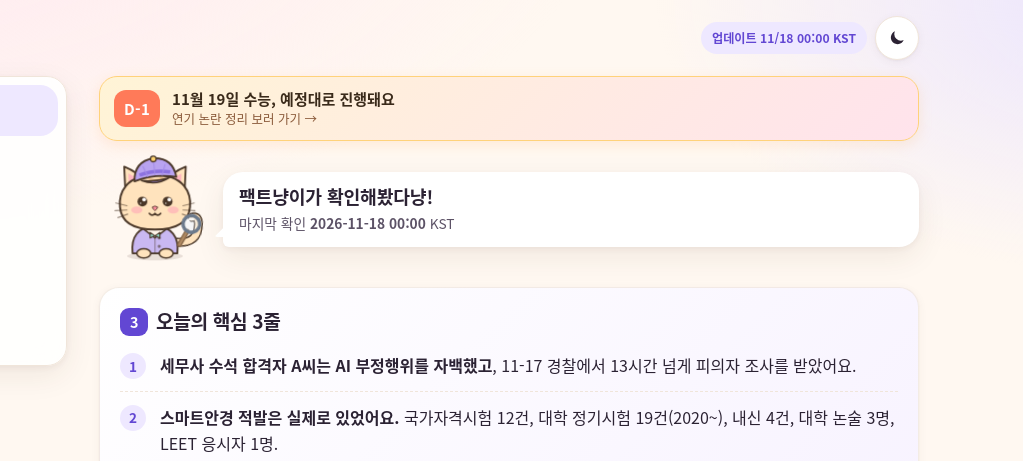
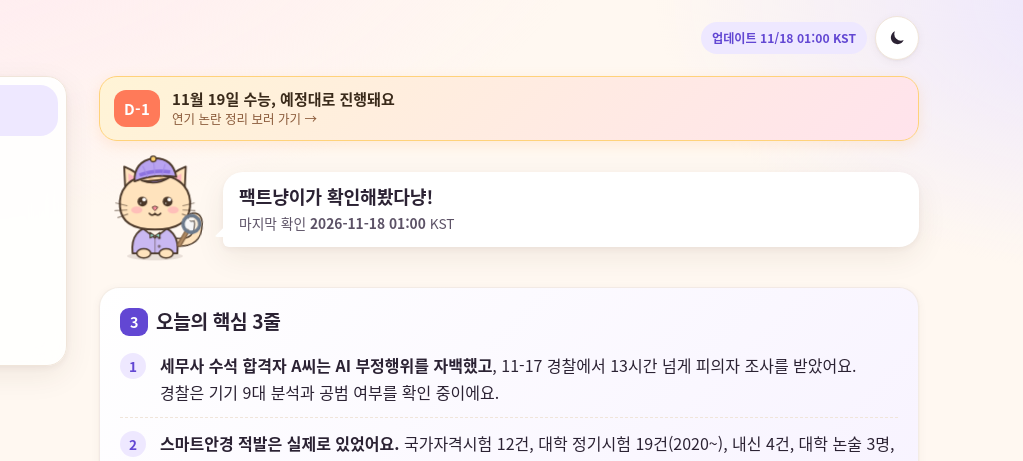
Before and after one commit to kimcanal/factnyang, a plain HTML site: page index.html in a window 1280 px wide. Shown: the top 461 px of the page, 257-1280 px from the left. Drawn offline with Linux system fonts and the light colour scheme.

Commit message:
업데이트 2026-11-18 01:00 KST: A씨 계산기 허브·좌석 정보, 리트 '최초 만점' 정정·본인 인터뷰, 자격시험 예산 182억 추진, 수능 응시제한 법안 발의

```diff
--- a/data.js
+++ b/data.js
@@ -1,6 +1,6 @@
 // 마지막 확인일: 2026-11-18 (KST). 모든 수치는 출처 링크의 공식 자료·보도 기준.
 window.FC_UPDATED = "2026-11-18";
-window.FC_UPDATED_TIME = "2026-11-18 00:00";
+window.FC_UPDATED_TIME = "2026-11-18 01:00";
 window.FC_CASES = [
 {
  id:"semusa-a", status:"확정", type:"국가전문자격", exam:"세무사", date:"2026-11-15",
@@ -12,11 +12,12 @@ window.FC_CASES = [
   "공인회계사 1차(3월): 1교시 경영학·경제원론 80점 만점에 80점, 2교시 기업법·세법개론 100점 만점에 100점을 받았지만 3교시 회계학에 응시하지 않아 탈락했습니다. 주변에는 '배가 아파 포기했다'고 했으나, 경찰은 기기 배터리 방전 때문으로 보고 이후 결함을 보완해 세무사 시험에 응시한 것으로 의심한다고 보도됐습니다(국민일보).",
   "수법: 'AI 안경'이 아니라 초소형 카메라로 문제를 찍어 스마트폰 생성형 AI로 보내고, 초소형 액정 모니터로 답을 확인한 것으로 보도됐습니다. 개조 계산기도 썼다고 경위서에 적었습니다.",
   "변호인이 초소형 카메라·노트북·휴대전화 등 기기 9대를 제출했고(AI 안경·이어폰은 없음), 11-17 서울경찰청 광역수사단에 피의자(위계공무집행방해·업무방해)로 출석해 오전 9시 20분께부터 밤 11시께까지 13시간 넘게 조사를 받았습니다. 귀가하며 '남은 절차에도 빠짐없이 참석하겠다'고 말했습니다. 경찰은 수능에 대비해 시험 부정행위 전담팀도 꾸렸습니다.",
+  "반입이 허용되는 계산기를 개조해 외부 기기와 문제·답안을 주고받는 일종의 '허브'로 쓴 것으로 알려졌습니다. A씨는 귀가 때 기기를 어디에 숨겼는지, 단독 범행이 맞는지 등의 질문에는 '죄송합니다'라고만 답했고, 경찰은 진술과 기기 분석 결과를 토대로 강제수사 여부를 검토할 것으로 보도됐습니다(뉴시스).",
   "국세청은 시험무효·5년 응시정지 처분을 위한 청문을 사전 통지했고, 공단은 업무방해로 형사 고소할 계획입니다."
  ],
  counter:[
   "본인은 '공범 없음, 계산기도 혼자 개조'라고 주장합니다. 경찰은 포렌식으로 제출 기기가 실제 사용된 것인지, 공범이 있는지 확인 중입니다.",
-  "공단은 자백 전(11-12~13) '감독위원 4명 확인 결과 특이사항 없음'이라고 했고, 시험장(임차 학교) 교실에 CCTV가 없었습니다."
+  "공단은 자백 전(11-12~13) '감독위원 4명 확인 결과 특이사항 없음'이라고 했고, 시험장(임차 학교) 교실에 CCTV가 없었습니다. A씨 좌석은 1차 때 교단 기준 둘째 줄 가운데, 2차 때 첫째 줄 가운데였습니다(5열 4행, 감독위원 2명)."
  ],
  meme:"'세무냥이'는 A씨가 온라인 커뮤니티에서 쓰던 본인 닉네임입니다. 이 사건 뒤 '○○냥이'가 다른 고득점자를 의심하는 밈으로 번졌습니다.",
  sources:[
@@ -25,6 +26,8 @@ window.FC_CASES = [
   ["세무사 수석합격자 경찰 조사…'잘못 책임지겠다'","연합뉴스","2026-11-17","https://www.yna.co.kr/view/AKR20261117042651004"],
   ["[속보] 'AI 부정행위' 세무사 수석, 13시간만 경찰 조사 종료","연합뉴스","2026-11-17 22:56","https://www.yna.co.kr/view/AKR20261117176400004"],
   ["'AI 커닝' 세무사 수석 조사…'숨김없이 말할 것'","연합뉴스TV","2026-11-17","https://www.yna.co.kr/view/MYH20261117014400038"],
+  ["'AI 커닝' 세무사 수석, 경찰 조사 14시간 만에 종료…'성실히 임했다'(종합)","파이낸셜뉴스(뉴시스)","2026-11-17 23:11","https://www.fnnews.com/news/202611172311517961"],
+  ["세무사 수석 자수…공단은 시험지 '특이사항 발견 못 해'","한겨레","2026-11-17","https://www.hani.co.kr/arti/society/labor/1287162.html"],
   ["경찰, 'AI 부정합격' 세무사 수석 12시간 조사","YTN","2026-11-17","https://www.ytn.co.kr/_ln/0103_202611172138057051"],
   ["정부, 최근 3∼5년간 세무사 최종합격자 성적 특이사항 재점검","연합뉴스","2026-11-16","https://www.yna.co.kr/view/AKR20261116134300002"],
   ["금융당국 주관 공인회계사 시험에도 AI 부정행위","연합뉴스","2026-11-15","https://www.yna.co.kr/view/AKR20261115038100002"],
@@ -61,11 +64,13 @@ window.FC_CASES = [
  claim:"국가자격시험에서 스마트안경 부정행위가 실제로 적발됐다.",
  facts:[
   "2026년 5~11월 12건: 국가기술 9건(소방설비기사 2, 가스기능사 2, 정보처리·전기산업·대기환경·가스·건축기사 각 1), 국가전문 3건(주택관리사보 2, 공인중개사 1).",
-  "7건 경찰 수사의뢰(이 중 2건 불구속 송치), 2건 추가 의뢰 예정. 감독관의 안경 확인 요청에 시험장을 떠난 사례도 있었습니다."
+  "7건 경찰 수사의뢰(이 중 2건 불구속 송치), 2건 추가 의뢰 예정. 감독관의 안경 확인 요청에 시험장을 떠난 사례도 있었습니다.",
+  "재발 방지: 노동부가 국회 예산소위에서 내년 국가자격시험 AI 부정 대응 예산을 182억 원(전파탐지기 7,200대 72억, 감시 인력 'AI 인스펙터'를 시험장별→시험실별로 늘려 8만7,350명 110억) 증액하자는 입장을 밝혔습니다. 국회 의결 전입니다."
  ],
  counter:["적발 건수일 뿐, 적발되지 않은 사용 규모는 알 수 없습니다."],
  sources:[
   ["올해 국가자격시험 AI 안경 적발 12건…528개 종목 전수조사","뉴시스","2026-11-16","https://www.newsis.com/view/NISX20261116_0003870304"],
+  ["'AI 커닝' 막는다…국가자격시험 감시예산 182억 증액 추진","연합뉴스","2026-11-17","https://www.yna.co.kr/view/AKR20261117112400530"],
   ["'AI 안경이죠?' 감독관 묻자 도망친 수험자…인력공단 수사의뢰","연합뉴스","2026-11-16","https://www.yna.co.kr/view/AKR20261116131800530"]
  ]
 },
@@ -162,17 +167,21 @@ window.FC_CASES = [
  title:"리트 전 영역 만점자를 둘러싼 의심",
  claim:"올해 LEET 전 영역 만점자도 AI로 부정행위를 했다(온라인 주장).",
  facts:[
-  "올해 7월 LEET에서 도입 19년 만에 처음으로 전 영역 만점자가 나왔습니다.",
+  "올해 7월 LEET에서 전 영역 만점자가 나와 '도입 후 첫 만점자'로 알려졌습니다. 다만 JTBC는 2013년 시행된 2014학년도 LEET에서도 전 영역 만점자(현직 법조인)가 있었다고 보도해, '최초'라는 표현은 사실과 다릅니다.",
   "만점자가 유튜브에서 공개한 시험지에 연속 문항의 25~29번 답을 연달아 고친 흔적이 있고, 처음 골랐다가 지운 답이 한 문항씩 앞선 24~28번 정답과 겹친다는 주장이 온라인과 일부 강사에게서 나왔습니다.",
   "법학전문대학원협의회: '시험 도중 해당 만점자 관련 특이사항은 나오지 않았고 별도 신고·검증 요청도 없었다. 별도 조사 없이 논란 전개를 추적하고, 수사 등 법적 절차가 진행되면 적극 협조하겠다.'"
  ],
  counter:[
   "답을 고친 흔적만으로 부정행위를 단정할 수 없다는 반론이 있습니다. 본인은 후반부 집중력 저하로 인한 실수라고 설명한 것으로 전해졌습니다.",
   "본인은 11-19 수능 국어를 제3자 주관(입시연구소 주관 확정 보도)으로 생중계로 풀고, 금속탐지기·내시경 신체검사도 받겠다고 예고했습니다.",
+  "11-17 밤 인터뷰(중앙일보): '리트와 수능에서 AI를 한 번도 안 썼다', '조사가 개시되면 언제든 적극 응하겠다'. 지운 답이 앞 문항 정답과 겹치는 것은 5개가 아니라 27~29번 3개라며 '확률이 희박하다는 건 인정한다'고 했습니다.",
   "공개 풀이로 현재 실력을 보여도 7월 시험에서 부정이 없었다는 증명은 되지 않는다는 지적도 있습니다. 현재 부정행위가 확인된 사실은 없습니다."
  ],
  meme:"'리트냥이'는 본인과 무관하게 세무사 사건 뒤 누리꾼이 붙인 별칭입니다. 이 사이트는 해당 별칭을 쓰지 않습니다.",
  sources:[
+  ["[단독] 리트 만점자 'AI 안 썼다…수능 날 모두 밝혀질 것'","중앙일보","2026-11-17","https://www.joongang.co.kr/article/25479537"],
+  ["[단독] 리트 '사상 최초 만점자' 아니었다…2013년에 만점자 나와(제목 일부 생략)","JTBC","2026-11-17","https://news.jtbc.co.kr/article/NB12328361"],
+  ["'리트 최초 만점' 아니었다…법조인 만점자 확인(제목 일부 생략)","매일경제","2026-11-17","https://www.mk.co.kr/news/society/12210860"],
   ["'AI 커닝' LEET·변호사시험도 불안…법무부, 전파탐지기 등 검토","연합뉴스","2026-11-16","https://www.yna.co.kr/view/AKR20261116079300004"],
   ["'AI 의혹' 리트 만점자로 번졌다…법전협 '조사 계획은 없어'","쿠키뉴스","2026-11-17","https://www.kukinews.com/article/view/kuk202611170031"],
   ["'LEET 만점자' 부정행위 의혹 확산…법전협·법무부 '조사 계획 없다'","JTBC","2026-11-17","https://news.jtbc.co.kr/article/NB12328478"],
@@ -386,7 +395,8 @@ window.FC_TIMELINE = [
  ["2026-11-17","A씨 경찰 출석·피의자 조사. 국회 자료로 회계학개론 90점↑ 66명 공개. 관세사·감정평가사 의혹 보도. 서강대·경희대 조사. 공소청 '정식재판·구속영장 적극 검토' 지시. 정부 수능 추가대책(1교시 전 안경 전수검사). LEET 7월 스마트안경 착용자 입건 보도","조사중"],
  ["2026-11-17","교육부 자료로 대학 정기시험 AI 부정행위 19건(2020~2026.8) 공개. 경찰, 부정행위 자백·예고 게시글 9건 내사·허위글 20건 삭제 요청","확정"],
  ["2026-11-17","정부 수능 대국민 담화: 감독 인력 8,400여 명 추가, 응시제한 1년→최대 10년 추진","정책"],
- ["2026-11-17","[밤] A씨 경찰 조사 밤 11시께 종료(13시간 넘게). 건국대 리트 모의고사 부정행위 의혹 조사 공개(21:24)","조사중"],
+ ["2026-11-17","국가자격시험 AI 부정 대응 내년 예산 182억 증액 추진(전파탐지기 7,200대 등). 여야, 수능 응시자격 정지 1년→3~5년 상향 고등교육법 개정안 등 잇따라 발의","정책"],
+ ["2026-11-17","[밤] A씨 경찰 조사 밤 11시께 종료(13시간 넘게). 건국대 리트 모의고사 부정행위 의혹 조사 공개(21:24). 리트 만점자 'AI 안 썼다, 조사 개시되면 응하겠다'(인터뷰)","조사중"],
  ["2026-11-19","2027학년도 수능 시행 예정 / 리트 만점자 수능 국어 공개 풀이 예고","예정"]
 ];
 
@@ -404,7 +414,7 @@ window.FC_SUNEUNG = {
   ["통신","시험장 주변 와이파이 관리 강화. 전파 차단(재밍)은 전파법상 제한으로 도입하지 않음"],
   ["감독","기존 감독관 7만5천여 명에 스마트기기 전담 1,800여 명·복도 감독관 6,600여 명 등 8,400여 명 추가. 의심 시 고사본부 별도 공간에서 금속탐지기 검사"],
   ["사후","의심 사례는 끝까지 추적해 시험 무효·응시자격 박탈·고발·수사의뢰"],
-  ["제재","응시자격 제한 1년→최대 10년 추진(올해분부터 적용되도록 국회 협의), 부정 입학 시 입학 취소·재학 중이면 퇴학"]
+  ["제재","응시자격 제한 1년→최대 10년 추진(올해분부터 적용되도록 국회 협의), 부정 입학 시 입학 취소·재학 중이면 퇴학. 국회에는 정지 기간을 3~5년으로 늘리는 고등교육법 개정안 등이 11-16~17 잇따라 발의됨(미통과)"]
  ],
  sources:[
   ["韓총리 '수능서 스마트기기 원천 차단…안경·시계 전수검사'(종합)","연합뉴스","2026-11-17","https://www.yna.co.kr/view/AKR20261117065351001"],
@@ -412,6 +422,7 @@ window.FC_SUNEUNG = {
   ["[속보] 韓총리 '수능 부정행위 무관용…응시제한 기간 10년으로 확대'","연합뉴스","2026-11-17","https://www.yna.co.kr/view/AKR20261117122000001"],
   ["[속보] 韓총리 '스마트기기 전담·복도감독관 8천400여명 추가 배치'","연합뉴스","2026-11-17","https://www.yna.co.kr/view/AKR20261117120700001"],
   ["韓총리 '1교시前 안경 전수검사…재난문자로 미제출 전화기 적발'(종합)","연합뉴스","2026-11-17","https://www.yna.co.kr/view/AKR20261117126651001"],
+  ["여야, '수능 AI 부정행위' 우려에 처벌강화 등 법안 앞다퉈 발의","연합뉴스","2026-11-17 21:53","https://www.yna.co.kr/view/AKR20261117172300001"],
   ["수능 D-2, 'AI 부정행위' 방지 정부 대책 실효성 따져보니","이코리아","2026-11-17","https://www.ekoreanews.co.kr/news/articleView.html?idxno=89257"],
   ["교육부 '수능 연기 없다…초소형 카메라 등 식별 역량 보완'","뉴시스","2026-11-16","https://www.newsis.com/view/NISX20261116_0003869601"],
   ["국가자격시험 AI 활용 부정행위 제보센터","Q-Net","2026-11-16","https://www.q-net.or.kr/qnet/html/popUp/20261116.html"]
--- a/index.html
+++ b/index.html
@@ -32,7 +32,7 @@
       <article class="card three">
         <h2 class="card-h"><span class="h-ic" aria-hidden="true">3</span>오늘의 핵심 3줄</h2>
         <ol class="three-list">
-          <li><b>세무사 수석 합격자 A씨는 AI 부정행위를 자백했고</b>, 11-17 경찰에서 13시간 넘게 피의자 조사를 받았어요.</li>
+          <li><b>세무사 수석 합격자 A씨는 AI 부정행위를 자백했고</b>, 11-17 경찰에서 13시간 넘게 피의자 조사를 받았어요. 경찰은 기기 9대 분석과 공범 여부를 확인 중이에요.</li>
           <li><b>스마트안경 적발은 실제로 있었어요.</b> 국가자격시험 12건, 대학 정기시험 19건(2020~), 내신 4건, 대학 논술 3명, LEET 응시자 1명.</li>
           <li><b>고득점·단기 합격만으로 나온 의혹은 아직 하나도 사실로 확인되지 않았어요.</b> 리트 만점자·편입·관세사 등은 반대 근거도 함께 봐 주세요.</li>
         </ol>
```
